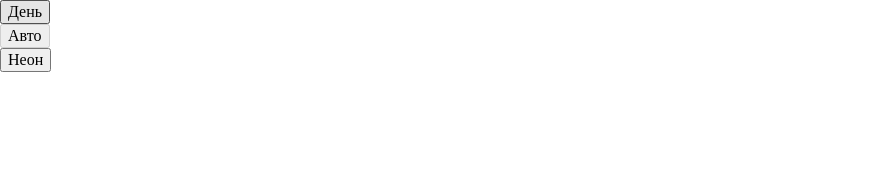
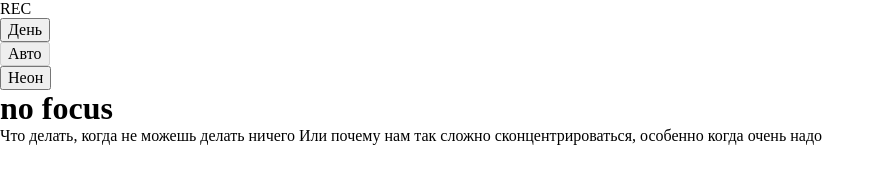
Before and after one commit to i1off-tape/slozhno-sosredotochitsya-fd, a plain HTML site: page index.html in a window 1280 px wide. Shown: the whole page, without its empty margins (0-885 px from the left). Drawn offline with Linux system fonts and the light colour scheme; files whose address does not match are found by name.

Commit message:
Add header elements for improved content structure and clarity

```diff
--- a/index.html
+++ b/index.html
@@ -18,6 +18,10 @@
   </head>
   <body class="page">
     <header class="header decorated-zone">
+      <div class="header__lamp">
+        <span class="header__lamp-text">REC</span>
+        <span class="header__lamp-dot"></span>
+      </div>
       <nav class="header__theme-menu">
         <ul class="header__theme-menu-list">
           <li class="header__theme-menu-item">
@@ -44,6 +48,13 @@
           </li>
         </ul>
       </nav>
+      <h1 class="header__title">no focus</h1>
+      <div class="header__text">
+        <p class="header__text-paragraph">
+          Что делать, когда не можешь делать ничего Или почему нам так сложно
+          сконцентрироваться, особенно когда очень надо
+        </p>
+      </div>
     </header>
   </body>
 </html>
```
